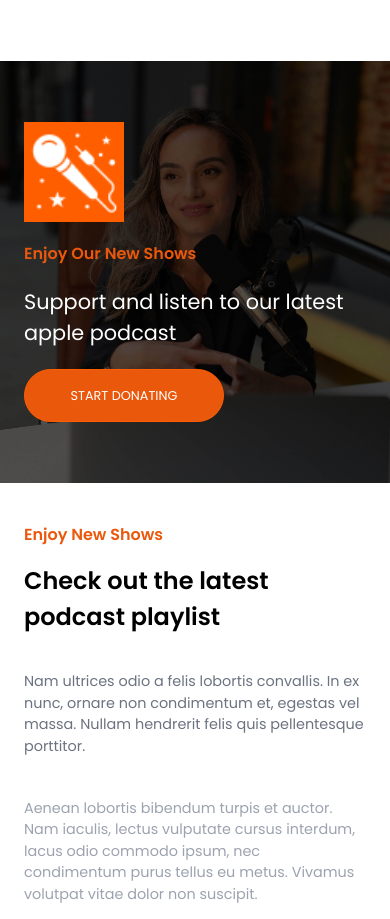
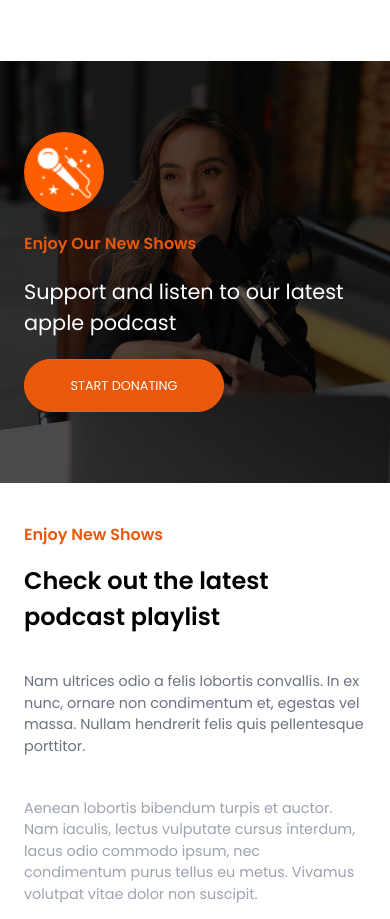
Before and after one commit to vader2k/podcast-app, a React (Vite) app in the folder great-music-talks/: page / in a window 390 px wide. Shown: the part 3160-4079 px from the top of the page. Built offline with nearby package versions, Linux system fonts and the light colour scheme.

Commit message:
done for now, remains links

```diff
--- a/great-music-talks/src/components/Support.jsx
+++ b/great-music-talks/src/components/Support.jsx
@@ -5,7 +5,7 @@ const Support = () => {
   return (
     <div className={`${styles.padding} w-full flex flex-wrap gap-3 flex-1  justify-center items-center  support`}>
       <div className={`flex flex-col gap-5`}>
-      <img src={microphone} alt='microphone' className='w-[100px] h-[100px] sm:hidden block'/>
+      <img src={microphone} alt='microphone' className='w-[80px] h-[80px] rounded-[50px] sm:hidden block'/>
         <p className='text-orange-600 font-semibold text-[1rem]'>Enjoy Our New Shows</p>
         <p className='sm:text-[2.5rem] text-[1.3rem] text-white'>Support and listen to our latest apple podcast</p>
         <button type='button' className='bg-orange-600 text-white text-[0.8rem] outline-none px-4 py-4 rounded-[50px] hover:text-orange-600 hover:bg-dimWhite w-[200px]'>START DONATING</button>
```
Also changed, not shown: great-music-talks/src/assets/microphone.png.
